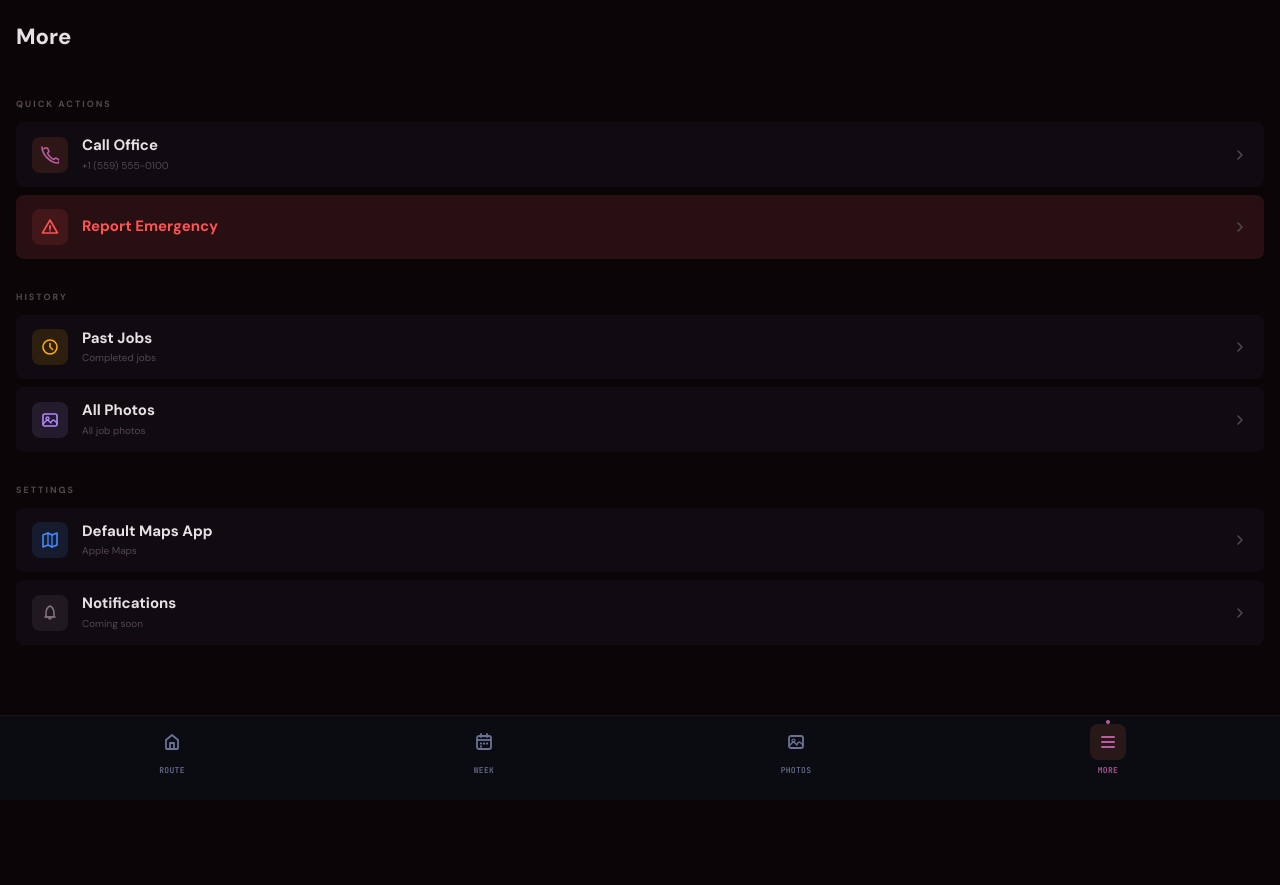
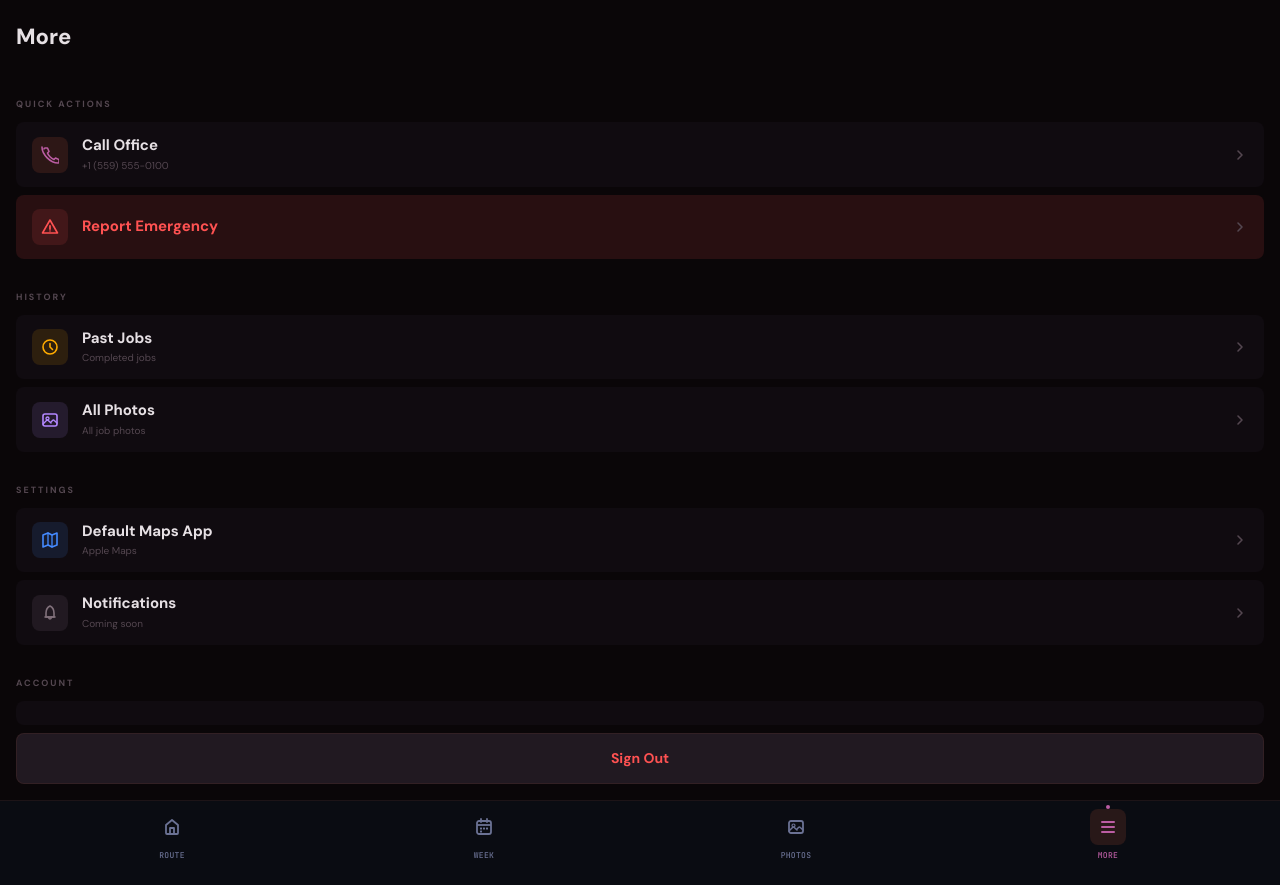
Before and after one commit to EconoRoofing/roofcrm, a Next.js app: page /more in a window 1280 px wide. Before the commit the page ends 800 px from the top, so only its background shows below. Built offline with nearby package versions, Linux system fonts and the light colour scheme; no server answers.

Commit message:
fix: optimistic kanban drag + manager can move cards to any column + sign out on More pages

```diff
--- a/app/(crew)/more/page.tsx
+++ b/app/(crew)/more/page.tsx
@@ -1,5 +1,6 @@
 import Link from 'next/link'
-import { getUser, getUserRole } from '@/lib/auth'
+import { redirect } from 'next/navigation'
+import { getUser, getUserRole, signOut } from '@/lib/auth'
 import { RoleToggle } from '@/components/crew/role-toggle'
 
 // Office phone — configure here
@@ -322,6 +323,46 @@ export default async function MorePage() {
           />
         </div>
       </div>
+
+      {/* Account */}
+      <div>
+        <SectionLabel label="Account" />
+        <div style={{ padding: '0 16px' }}>
+          <div style={{
+            padding: '12px 16px',
+            backgroundColor: 'var(--bg-surface)',
+            borderRadius: '8px',
+            marginBottom: '8px',
+          }}>
+            <div style={{ fontSize: '13px', color: 'var(--text-secondary)' }}>
+              {user?.email ?? ''}
+            </div>
+          </div>
+          <form action={async () => {
+            'use server'
+            await signOut()
+            redirect('/login')
+          }}>
+            <button
+              type="submit"
+              style={{
+                width: '100%',
+                padding: '14px',
+                backgroundColor: 'var(--bg-elevated)',
+                border: '1px solid var(--border-subtle)',
+                borderRadius: '8px',
+                color: 'var(--accent-red)',
+                fontFamily: 'var(--font-sans)',
+                fontSize: '14px',
+                fontWeight: 700,
+                cursor: 'pointer',
+              }}
+            >
+              Sign Out
+            </button>
+          </form>
+        </div>
+      </div>
     </div>
   )
 }
--- a/app/(sales)/sales-more/page.tsx
+++ b/app/(sales)/sales-more/page.tsx
@@ -1,5 +1,6 @@
 import Link from 'next/link'
-import { getUser, getUserRole } from '@/lib/auth'
+import { redirect } from 'next/navigation'
+import { getUser, getUserRole, signOut } from '@/lib/auth'
 import { RoleToggle } from '@/components/crew/role-toggle'
 
 const OFFICE_PHONE = '5595550100'
@@ -244,6 +245,46 @@ export default async function SalesMorePage() {
           />
         </div>
       </div>
+
+      {/* Account */}
+      <div>
+        <SectionLabel label="Account" />
+        <div style={{ padding: '0 16px' }}>
+          <div style={{
+            padding: '12px 16px',
+            backgroundColor: 'var(--bg-surface)',
+            borderRadius: '8px',
+            marginBottom: '8px',
+          }}>
+            <div style={{ fontSize: '13px', color: 'var(--text-secondary)' }}>
+              {user?.email ?? ''}
+            </div>
+          </div>
+          <form action={async () => {
+            'use server'
+            await signOut()
+            redirect('/login')
+          }}>
+            <button
+              type="submit"
+              style={{
+                width: '100%',
+                padding: '14px',
+                backgroundColor: 'var(--bg-elevated)',
+                border: '1px solid var(--border-subtle)',
+                borderRadius: '8px',
+                color: 'var(--accent-red)',
+                fontFamily: 'var(--font-sans)',
+                fontSize: '14px',
+                fontWeight: 700,
+                cursor: 'pointer',
+              }}
+            >
+              Sign Out
+            </button>
+          </form>
+        </div>
+      </div>
     </div>
   )
 }
--- a/components/kanban/board.tsx
+++ b/components/kanban/board.tsx
@@ -1,6 +1,9 @@
 'use client'
 
+import { useState, useCallback } from 'react'
 import { useSearchParams } from 'next/navigation'
+import { useRouter } from 'next/navigation'
+import { updateJobStatus } from '@/lib/actions/jobs'
 import { KanbanColumn } from './column'
 import type { KanbanJob } from './card'
 import type { Company, JobStatus } from '@/lib/types/database'
@@ -35,14 +38,24 @@ function formatCurrency(amount: number): string {
   return '$' + amount.toLocaleString('en-US')
 }
 
-export function KanbanBoard({ jobs, companies: _companies }: KanbanBoardProps) {
+export function KanbanBoard({ jobs: serverJobs, companies: _companies }: KanbanBoardProps) {
+  const router = useRouter()
   const searchParams = useSearchParams()
   const selectedCompanyId = searchParams.get('company')
 
+  // Local state for optimistic updates
+  const [localJobs, setLocalJobs] = useState<KanbanJob[]>(serverJobs)
+  const [pendingMoves, setPendingMoves] = useState<Set<string>>(new Set())
+
+  // Sync when server data changes
+  if (serverJobs !== localJobs && pendingMoves.size === 0) {
+    setLocalJobs(serverJobs)
+  }
+
   // Client-side filter by company
   const filteredJobs = selectedCompanyId
-    ? jobs.filter((job) => job.company_id === selectedCompanyId)
-    : jobs
+    ? localJobs.filter((job) => job.company_id === selectedCompanyId)
+    : localJobs
 
   // Group by status (exclude cancelled)
   const grouped = Object.fromEntries(
@@ -55,6 +68,32 @@ export function KanbanBoard({ jobs, companies: _companies }: KanbanBoardProps) {
       grouped[s].push(job)
     }
   }
+
+  // Optimistic move handler — updates UI instantly, syncs in background
+  const handleMoveJob = useCallback(async (jobId: string, newStatus: JobStatus) => {
+    // 1. Optimistic: move the card immediately in local state
+    setLocalJobs(prev => prev.map(job =>
+      job.id === jobId ? { ...job, status: newStatus } : job
+    ))
+    setPendingMoves(prev => new Set(prev).add(jobId))
+
+    try {
+      // 2. Server: persist the change
+      await updateJobStatus(jobId, newStatus)
+      // 3. Success: refresh server data in background
+      router.refresh()
+    } catch (err) {
+      // 4. Rollback: snap card back to original position
+      console.error('Failed to update job status:', err)
+      setLocalJobs(serverJobs)
+    } finally {
+      setPendingMoves(prev => {
+        const next = new Set(prev)
+        next.delete(jobId)
+        return next
+      })
+    }
+  }, [serverJobs, router])
 
   // Revenue totals
   const pendingRevenue = filteredJobs
@@ -85,6 +124,7 @@ export function KanbanBoard({ jobs, companies: _companies }: KanbanBoardProps) {
             status={status}
             jobs={grouped[status]}
             label={COLUMN_LABELS[status]}
+            onMoveJob={handleMoveJob}
           />
         ))}
       </div>
--- a/components/kanban/column.tsx
+++ b/components/kanban/column.tsx
@@ -1,8 +1,6 @@
 'use client'
 
 import { useState } from 'react'
-import { useRouter } from 'next/navigation'
-import { updateJobStatus } from '@/lib/actions/jobs'
 import { KanbanCard } from './card'
 import type { KanbanJob } from './card'
 import type { JobStatus } from '@/lib/types/database'
@@ -11,16 +9,16 @@ interface KanbanColumnProps {
   status: JobStatus
   jobs: KanbanJob[]
   label: string
+  onMoveJob: (jobId: string, newStatus: JobStatus) => void
 }
 
-export function KanbanColumn({ status, jobs, label }: KanbanColumnProps) {
-  const router = useRouter()
+export function KanbanColumn({ status, jobs, label, onMoveJob }: KanbanColumnProps) {
   const [isDragOver, setIsDragOver] = useState(false)
 
   const handleDragOver = (e: React.DragEvent<HTMLDivElement>) => {
     e.preventDefault()
     e.dataTransfer.dropEffect = 'move'
-    setIsDragOver(true)
+    if (!isDragOver) setIsDragOver(true)
   }
 
   const handleDragLeave = (e: React.DragEvent<HTMLDivElement>) => {
@@ -29,19 +27,15 @@ export function KanbanColumn({ status, jobs, label }: KanbanColumnProps) {
     }
   }
 
-  const handleDrop = async (e: React.DragEvent<HTMLDivElement>) => {
+  const handleDrop = (e: React.DragEvent<HTMLDivElement>) => {
     e.preventDefault()
     setIsDragOver(false)
 
     const jobId = e.dataTransfer.getData('jobId')
     if (!jobId) return
 
-    try {
-      await updateJobStatus(jobId, status)
-      router.refresh()
-    } catch (err) {
-      console.error('Failed to update job status:', err)
-    }
+    // Optimistic — fires instantly, no await
+    onMoveJob(jobId, status)
   }
 
   return (
@@ -59,7 +53,7 @@ export function KanbanColumn({ status, jobs, label }: KanbanColumnProps) {
           : '1px solid var(--border-subtle)',
         borderRadius: '20px',
         backgroundColor: isDragOver ? 'var(--accent-dim)' : 'var(--bg-surface)',
-        transition: 'border-color 150ms ease, background-color 150ms ease',
+        transition: 'border-color 100ms ease, background-color 100ms ease',
         flexShrink: 0,
         overflow: 'hidden',
       }}
--- a/lib/actions/jobs.ts
+++ b/lib/actions/jobs.ts
@@ -146,13 +146,27 @@ export async function updateJobStatus(id: string, newStatus: JobStatus) {
   if (fetchError || !currentJob) throw new Error('Job not found')
 
   const oldStatus = currentJob.status as JobStatus
-  const validNextStatuses = VALID_TRANSITIONS[oldStatus]
 
-  if (!validNextStatuses.includes(newStatus)) {
-    throw new Error(
-      `Invalid status transition: cannot move from '${oldStatus}' to '${newStatus}'. ` +
-        `Valid transitions from '${oldStatus}': ${validNextStatuses.length > 0 ? validNextStatuses.join(', ') : 'none'}`
-    )
+  // Skip if status is the same (dropped on same column)
+  if (oldStatus === newStatus) return currentJob
+
+  // Get user role — managers can move to any status
+  const { data: userData } = await supabase
+    .from('users')
+    .select('role')
+    .eq('id', user?.id ?? '')
+    .single()
+
+  const isManager = userData?.role === 'manager'
+
+  if (!isManager) {
+    const validNextStatuses = VALID_TRANSITIONS[oldStatus]
+    if (!validNextStatuses.includes(newStatus)) {
+      throw new Error(
+        `Invalid status transition: cannot move from '${oldStatus}' to '${newStatus}'. ` +
+          `Valid transitions from '${oldStatus}': ${validNextStatuses.length > 0 ? validNextStatuses.join(', ') : 'none'}`
+      )
+    }
   }
 
   const updatePayload: Record<string, unknown> = { status: newStatus }
```
